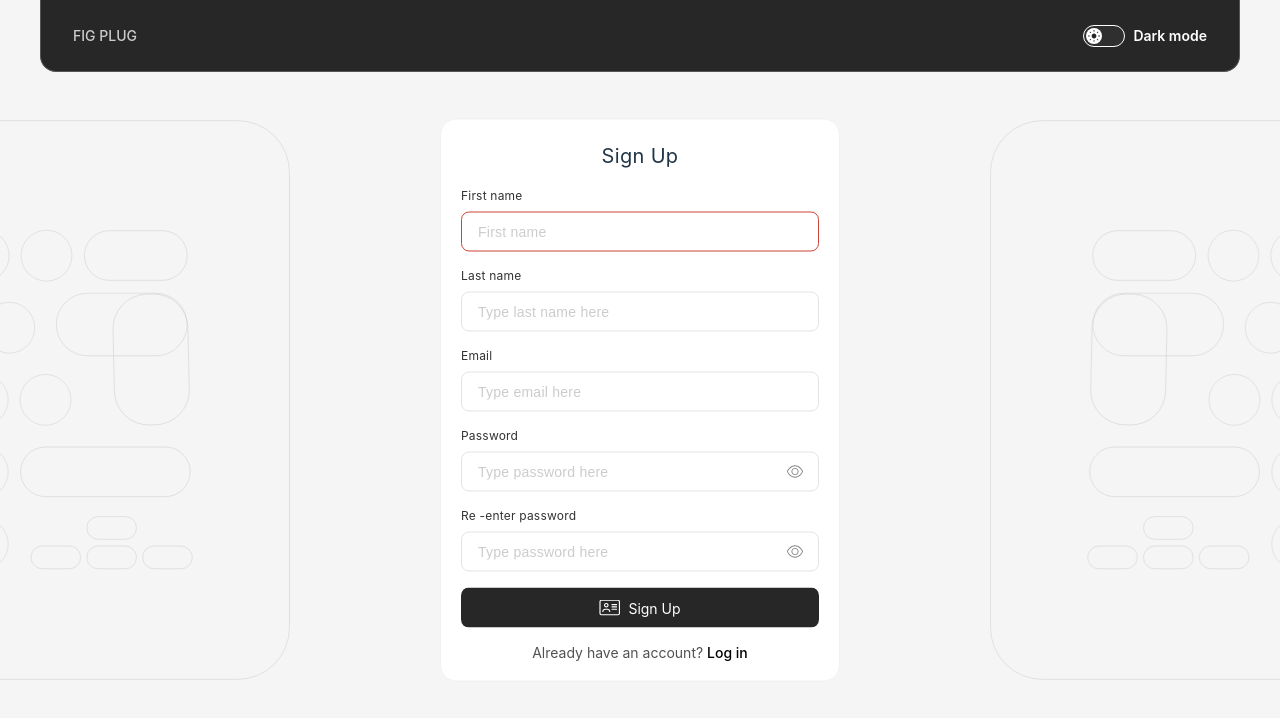
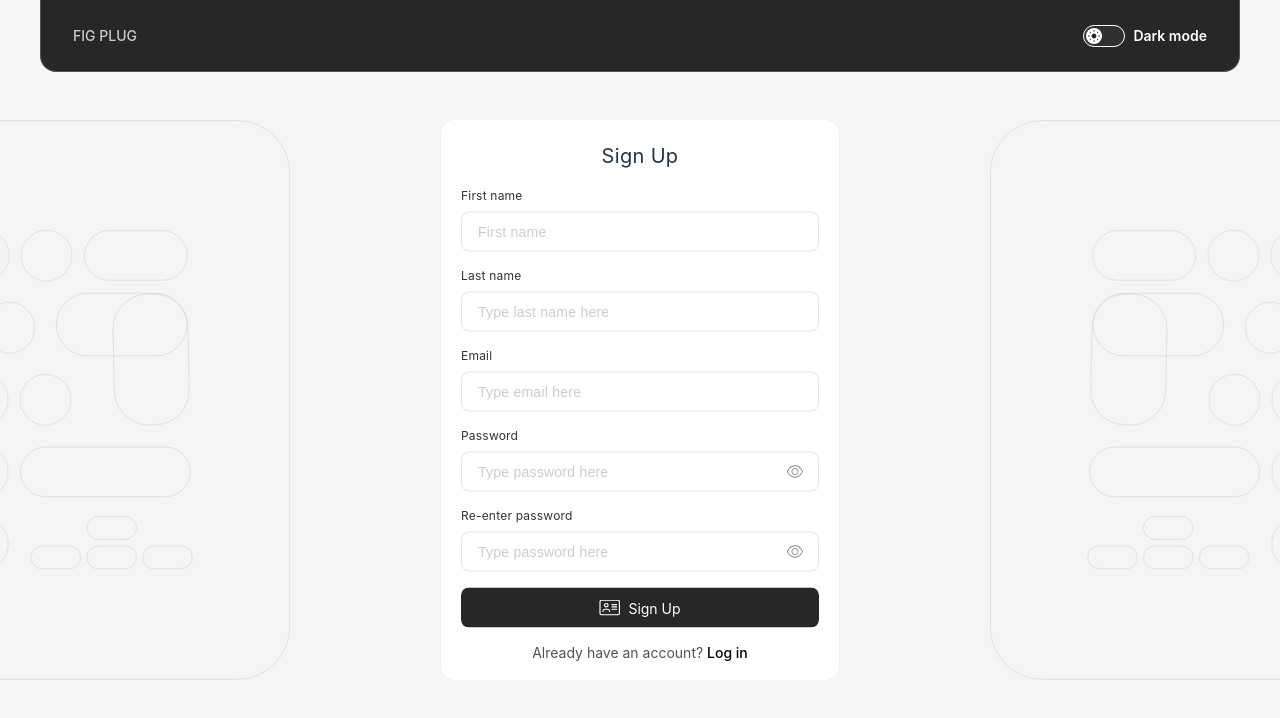
Before and after one commit to victorgbaye/Fig-jam, a React (Vite) app: page /signup in a window 1280 px wide. Shown: the top 718 px of the page. Built offline with nearby package versions, Linux system fonts and the light colour scheme.

Commit message:
auth form validation

```diff
--- a/src/components/UI/input/Input.jsx
+++ b/src/components/UI/input/Input.jsx
@@ -6,12 +6,13 @@ import eye from '../../../assets/eye.svg'
 import eyeSlash from '../../../assets/eyeslash.svg'; // Adjust the path as needed
 
 import { Link } from 'react-router-dom';
-const Input = ({ label, type, placeholder, value, onChange, style, name, hasError }) => {
+const Input = ({ label, type, placeholder, value, onChange, style, name, hasError, error }) => {
   const { theme } = useGlobalContext();
 
   return (
     <div className={`${styles.Input} ${styles[theme]}`}>
       <label>{label}</label>
+      <div style={{width:'100%', display:'flex', flexDirection:'column', alignItems:'flex-start'}}>
       <input
         type={type}
         placeholder={placeholder}
@@ -21,6 +22,9 @@ const Input = ({ label, type, placeholder, value, onChange, style, name, hasErro
         style={style}
         name={name}
       />
+      {/* <p className={styles.ErrorText}>{error && error}</p> */}
+      {error && <p className={styles.ErrorText}>{error}</p>}
+      </div>
     </div>
   );
 };
@@ -31,15 +35,16 @@ Input.propTypes = {
   type: PropTypes.string.isRequired,
   placeholder: PropTypes.string,
   value: PropTypes.oneOfType([PropTypes.string, PropTypes.number]),
-  onChange: PropTypes.func,
+  onChange: PropTypes.func.isRequired,
   style: PropTypes.object,
   hasError: PropTypes.bool, // Add this prop type
+  error: PropTypes.string // Add this prop type for error text
 };
 
 Input.defaultProps = {
   hasError: false, // Default to false if not provided
+  error: '' // Default to empty string if not provided
 };
-
 
 export const AccountInput = ({label, style, readOnly, name, value, onChange,placeholder}) =>{
   const {theme} = useGlobalContext()
@@ -102,7 +107,7 @@ AccountInput.propTypes = {
 
 
 
-export const PasswordInput = ({ label, placeholder, value, onChange, style, name, showForgotPasswordLink }) => {
+  export const PasswordInput = ({ label, placeholder, value, onChange, style, name, showForgotPasswordLink, error }) => {
     const { theme } = useGlobalContext();
     const [isPasswordVisible, setIsPasswordVisible] = useState(false);
 
@@ -120,13 +125,14 @@ export const PasswordInput = ({ label, placeholder, value, onChange, style, name
             </Link>
           )}
         </div>
+        <div style={{width:'100%', display:'flex', flexDirection:'column', alignItems:'flex-start'}}>
           <div style={{ width: '100%', position: 'relative' }}>
             <input
               type={isPasswordVisible ? 'text' : 'password'}
               placeholder={placeholder}
               value={value}
               onChange={onChange}
-          className={`${styles.DefaultInputStyles} ${styles[theme]}`}
+              className={`${styles.DefaultInputStyles} ${styles[theme]} ${error ? styles.Error : ''}`}
               style={style}
               name={name}
             />
@@ -136,6 +142,8 @@ export const PasswordInput = ({ label, placeholder, value, onChange, style, name
               onClick={togglePasswordVisibility}
               alt={isPasswordVisible ? "Hide password" : "Show password"}
             />
+          </div>
+        {error && <p className={styles.ErrorText}>{error}</p>}
         </div>
       </div>
     );
@@ -148,13 +156,14 @@ PasswordInput.propTypes = {
     value: PropTypes.oneOfType([PropTypes.string, PropTypes.number]),
     onChange: PropTypes.func.isRequired,
     style: PropTypes.object,
-  showForgotPasswordLink: PropTypes.bool, // Add this prop type
+    showForgotPasswordLink: PropTypes.bool,
+    error: PropTypes.string, // Add this prop type for error text
   };
 
   PasswordInput.defaultProps = {
     showForgotPasswordLink: false, // Default value is false to hide the link by default
+    error: '', // Default value for error is an empty string
   };
 
 
-
 export default Input
--- a/src/components/UI/input/Input.module.scss
+++ b/src/components/UI/input/Input.module.scss
@@ -13,6 +13,15 @@
         label{
             color: var(--Neutral-TextPrimary, #333);
             /* Caption/Caption Regular */
+            // font-family: Inter;
+            font-size: 12px;
+            font-style: normal;
+            font-weight: 400;
+            line-height: 16px; /* 133.333% */
+            letter-spacing: 0.204px;
+        }
+        .ErrorText{
+            color: var(--Alert-Text, #943126);
             // font-family: Inter;
             font-size: 12px;
             font-style: normal;
@@ -61,6 +70,7 @@
 
     }
 }
+
 .textAreaStyle{
     outline: none;
     padding: 8px 16px;
--- a/src/pages/Auth/Login/Login.jsx
+++ b/src/pages/Auth/Login/Login.jsx
@@ -1,100 +1,113 @@
-import { Link, useNavigate } from "react-router-dom"
-import Button from "../../../components/UI/button/Button"
-import Input, { PasswordInput } from "../../../components/UI/input/Input"
-import { useGlobalContext } from "../../../context"
-import styles from './Login.module.scss'
-import { useState, useEffect } from 'react'
-import { useDispatch, useSelector } from "react-redux"
-import { loginUser } from "../../../features/user/userSlice"
-// import bgdesign from '../../../assets/bgdesign.svg'
-import bgdesignleft from '../../../assets/bgdesignleft.svg'
-import bgdesignleftdark from '../../../assets/bgdesignleftdark.svg'
-import LogoutIcon from '../../../assets/LogoutIcon.svg'
-import logindark from '../../../assets/logindark.svg'
-import Navigation from "../../../components/compound/Navigation/Navigation"
+import { Link, useNavigate } from "react-router-dom";
+import Button from "../../../components/UI/button/Button";
+import Input, { PasswordInput } from "../../../components/UI/input/Input";
+import { useGlobalContext } from "../../../context";
+import styles from './Login.module.scss';
+import { useState, useEffect } from 'react';
+import { useDispatch, useSelector } from "react-redux";
+import { loginUser } from "../../../features/user/userSlice";
+import bgdesignleft from '../../../assets/bgdesignleft.svg';
+import bgdesignleftdark from '../../../assets/bgdesignleftdark.svg';
+import LogoutIcon from '../../../assets/LogoutIcon.svg';
+import logindark from '../../../assets/logindark.svg';
+import Navigation from "../../../components/compound/Navigation/Navigation";
 
 const initialState = {
-  email:'',
-  password:''
-}
+  email: '',
+  password: ''
+};
+
 const Login = () => {
-  const {theme} = useGlobalContext()
+  const { theme } = useGlobalContext();
   const [loginValues, setLoginValues] = useState(initialState);
-  const {user, isLoading} = useSelector(store =>store.user)
-  const dispatch = useDispatch()
+  const [errors, setErrors] = useState({});
+  const { user, isLoading } = useSelector(store => store.user);
+  const dispatch = useDispatch();
   const navigate = useNavigate();
 
   const handleChange = (e) => {
-    const name = e.target.name
-    const value = e.target.value
-    setLoginValues({...loginValues, [name]:value})
-  }
+    const { name, value } = e.target;
+    setLoginValues({ ...loginValues, [name]: value });
+  };
+
+  const validate = () => {
+    const newErrors = {};
+    if (!loginValues.email) newErrors.email = 'Email is required';
+    if (!loginValues.password) newErrors.password = 'Password is required';
+    return newErrors;
+  };
+
   const onSubmit = (e) => {
-    e.preventDefault()
-    const { email, password} = loginValues
-    if(!email || !password){
-      console.log('please fill all fields');
-    }
-    dispatch(loginUser({email: email, password: password}))
-
+    e.preventDefault();
+    const validationErrors = validate();
+    if (Object.keys(validationErrors).length > 0) {
+      setErrors(validationErrors);
+      return;
     }
 
+    const { email, password } = loginValues;
+    dispatch(loginUser({ email, password }));
+  };
+
   useEffect(() => {
-    if(user){
-      setTimeout(()=>{
-        navigate('/')
-      }, 2000)
+    if (user) {
+      setTimeout(() => {
+        navigate('/');
+      }, 2000);
     }
+  }, [navigate, user]);
 
-  }, [navigate, user])
   return (
-    <div style={{background:theme, height:'90vh'}}>
-      <Navigation/>
+    <div style={{ background: theme, height: '90vh' }}>
+      <Navigation />
       <div className={`${styles[theme]}`}>
-      <img src={theme === 'dark' ? bgdesignleftdark : bgdesignleft} style={{position: 'fixed', top: '50%', left: 0, transform: 'translateY(-50%)', height:'70%'}}/>
+        <img src={theme === 'dark' ? bgdesignleftdark : bgdesignleft} style={{ position: 'fixed', top: '50%', left: 0, transform: 'translateY(-50%)', height: '70%' }} />
         <div className={`${styles.LoginContainer} ${styles[theme]}`}>
-
           <h4>Log in</h4>
           <form onSubmit={onSubmit} className={styles.LoginInputContainer}>
             <Input
               label='Email'
               type="email"
               placeholder='Type email here'
-            style={{height:'48px'}}
+              style={{ height: '48px' }}
               value={loginValues.email}
               onChange={handleChange}
               name='email'
+              hasError={!!errors.email}
+              error={errors.email}
             />
             <PasswordInput
               label='Password'
               placeholder="Type password here"
-            style={{height:'48px'}}
+              style={{ height: '48px' }}
               value={loginValues.password}
               onChange={handleChange}
               name='password'
               showForgotPasswordLink
+              hasError={!!errors.password}
+              error={errors.password}
             />
             <Button
               label={isLoading ? (
-                <div style={{display:'flex',alignItems:'center', gap:'8px', justifyContent:'center'}}>
+                <div style={{ display: 'flex', alignItems: 'center', gap: '8px', justifyContent: 'center' }}>
                   <img src={theme === 'dark' ? logindark : LogoutIcon} alt="Log In" /> Logging In...
                 </div>
               ) : (
-                <div style={{display:'flex',alignItems:'center', gap:'8px', justifyContent:'center'}}>
+                <div style={{ display: 'flex', alignItems: 'center', gap: '8px', justifyContent: 'center' }}>
                   <img src={theme === 'dark' ? logindark : LogoutIcon} alt="Log In" /> Log In
                 </div>
               )}
-              style={{ height: '40px', background: theme == 'dark' ? '#FFF': isLoading && 'grey' , color: theme == 'dark' ? '#222' : ''}}
+              style={{ height: '40px', background: theme === 'dark' ? '#FFF' : isLoading && 'grey', color: theme === 'dark' ? '#222' : '' }}
               type="submit"
               disabled={isLoading}
             />
           </form>
-        <p>Dont have an account? <Link to='/signup'><span>Sign Up</span></Link></p>
+          <p>{`Don't have an account? `}<Link to='/signup'><span>Sign Up</span></Link></p>
         </div>
-      <img src={theme === 'dark' ? bgdesignleftdark : bgdesignleft} style={{position: 'fixed', top: '50%', right: 0, transform: 'translateY(-50%) scaleX(-1)' , height:'70%'}}/>
+        <img src={theme === 'dark' ? bgdesignleftdark : bgdesignleft} style={{ position: 'fixed', top: '50%', right: 0, transform: 'translateY(-50%) scaleX(-1)', height: '70%' }} />
       </div>
     </div>
-  )
-}
+  );
+};
 
-export default Login
+export default Login;
--- a/src/pages/Auth/Signup/Signup.jsx
+++ b/src/pages/Auth/Signup/Signup.jsx
@@ -1,136 +1,152 @@
-import { Link, useNavigate } from "react-router-dom"
-import Button from "../../../components/UI/button/Button"
-import Input, { PasswordInput } from "../../../components/UI/input/Input"
-import styles from './Signup.module.scss'
-import { useGlobalContext } from "../../../context"
-import { useState, useEffect } from 'react'
-import { useDispatch, useSelector } from "react-redux"
-// import { store } from "../../../store"
-import { registerUser } from "../../../features/user/userSlice"
-import SignupIcon from '../../../assets/SignupIcon.svg'
-import signupdark from '../../../assets/signupdark.svg'
-// import bgdesign from '../../../assets/bgdesign.svg'
-// import bgdesigndark from '../../../assets/bgdesigndark.svg'
-import bgdesignleft from '../../../assets/bgdesignleft.svg'
-import bgdesignleftdark from '../../../assets/bgdesignleftdark.svg'
-import Navigation from "../../../components/compound/Navigation/Navigation"
-
+import { Link, useNavigate } from "react-router-dom";
+import Button from "../../../components/UI/button/Button";
+import Input, { PasswordInput } from "../../../components/UI/input/Input";
+import styles from './Signup.module.scss';
+import { useGlobalContext } from "../../../context";
+import { useState, useEffect } from 'react';
+import { useDispatch, useSelector } from "react-redux";
+import { registerUser } from "../../../features/user/userSlice";
+import SignupIcon from '../../../assets/SignupIcon.svg';
+import signupdark from '../../../assets/signupdark.svg';
+import bgdesignleft from '../../../assets/bgdesignleft.svg';
+import bgdesignleftdark from '../../../assets/bgdesignleftdark.svg';
+import Navigation from "../../../components/compound/Navigation/Navigation";
 
 const initialState = {
   firstname: '',
-  lastname:'',
-  email:'',
-  password:''
-}
+  lastname: '',
+  email: '',
+  password: '',
+  confirmPassword: ''
+};
+
 const Signup = () => {
-  // const [isButtonDisabled] = useState(false);
-  const {theme} = useGlobalContext()
+  const { theme } = useGlobalContext();
   const [signupValues, setSignupValues] = useState(initialState);
+  const [errors, setErrors] = useState({});
+  const { user, isLoading } = useSelector(store => store.user);
+  const dispatch = useDispatch();
+  const navigate = useNavigate();
 
-  const {user, isLoading} = useSelector(store =>store.user)
-  const dispatch = useDispatch()
-  const navigate = useNavigate();
   const handleChange = (e) => {
-    const name = e.target.name
-    const value = e.target.value
-    setSignupValues({...signupValues, [name]:value})
-  }
+    const { name, value } = e.target;
+    setSignupValues({ ...signupValues, [name]: value });
+  };
+
+  const validate = () => {
+    const newErrors = {};
+    if (!signupValues.firstname) newErrors.firstname = 'First name is required';
+    if (!signupValues.lastname) newErrors.lastname = 'Last name is required';
+    if (!signupValues.email) newErrors.email = 'Email is required';
+    if (!signupValues.password) newErrors.password = 'Password is required';
+    if (signupValues.password !== signupValues.confirmPassword) newErrors.confirmPassword = 'Passwords do not match';
+    return newErrors;
+  };
+
   const onSubmit = (e) => {
-    e.preventDefault()
-    const {firstname, lastname, email, password} = signupValues
-    if(!firstname || !lastname || !email || !password){
-      console.log('please fill all fields');
-    }
-    dispatch(registerUser({firstname: firstname, lastname: lastname, email: email, password: password}))
-
-
-  }
-  useEffect(() => {
-    if(user){
-      setTimeout(()=>{
-        navigate('/')
-      }, 2000)
+    e.preventDefault();
+    const validationErrors = validate();
+    if (Object.keys(validationErrors).length > 0) {
+      setErrors(validationErrors);
+      return;
     }
 
-  }, [navigate, user])
+    const { firstname, lastname, email, password } = signupValues;
+    dispatch(registerUser({ firstname, lastname, email, password }));
+  };
+
+  useEffect(() => {
+    if (user) {
+      setTimeout(() => {
+        navigate('/');
+      }, 2000);
+    }
+  }, [navigate, user]);
 
   return (
-    <div style={{background:theme, height:'100vh', maxHeight:'90vh'}}>
-      <Navigation/>
+    <div style={{ background: theme, height: '100vh', maxHeight: '90vh' }}>
+      <Navigation />
       <div className={`${styles[theme]}`}>
-      <img src={theme === 'dark' ? bgdesignleftdark : bgdesignleft} style={{position: 'fixed', top: '50%', left: 0, transform: 'translateY(-50%)', height:'70%'}}/>
-      <div className={styles.SignupContainer} >
+        <img src={theme === 'dark' ? bgdesignleftdark : bgdesignleft} style={{ position: 'fixed', top: '50%', left: 0, transform: 'translateY(-50%)', height: '70%' }} />
+        <div className={styles.SignupContainer}>
           <h4>Sign Up</h4>
           <form onSubmit={onSubmit} className={styles.SignupInputContainer}>
             <Input
               label="First name"
-              type="string"
+              type="text"
               placeholder='First name'
-              style={{height:'48px'}}
+              style={{ height: '48px' }}
               value={signupValues.firstname}
               onChange={handleChange}
               name='firstname'
-              hasError
+              hasError={!!errors.firstname}
+              error={errors.firstname}
             />
             <Input
               label="Last name"
-              type="string"
+              type="text"
               placeholder='Type last name here'
-              style={{height:'48px'}}
+              style={{ height: '48px' }}
               value={signupValues.lastname}
               onChange={handleChange}
               name='lastname'
+              hasError={!!errors.lastname}
+              error={errors.lastname}
             />
             <Input
               label="Email"
               type="email"
               placeholder='Type email here'
-              style={{height:'48px'}}
+              style={{ height: '48px' }}
               value={signupValues.email}
               onChange={handleChange}
               name='email'
+              hasError={!!errors.email}
+              error={errors.email}
             />
             <PasswordInput
               label="Password"
               type="password"
               placeholder="Type password here"
-              style={{height:'48px'}}
+              style={{ height: '48px' }}
               value={signupValues.password}
               onChange={handleChange}
               name='password'
+              hasError={!!errors.password}
+              error={errors.password}
             />
             <PasswordInput
-              label="Re -enter password"
+              label="Re-enter password"
               type="password"
               placeholder="Type password here"
-              style={{height:'48px'}}
-              value={signupValues.password}
+              style={{ height: '48px' }}
+              value={signupValues.confirmPassword}
               onChange={handleChange}
-              name='password'
-
+              name='confirmPassword'
+              hasError={!!errors.confirmPassword}
+              error={errors.confirmPassword}
             />
             <Button
               label={isLoading ? (
-                <div style={{display:'flex',alignItems:'center', gap:'8px', justifyContent:'center'}}>
+                <div style={{ display: 'flex', alignItems: 'center', gap: '8px', justifyContent: 'center' }}>
                   <img src={theme === 'dark' ? signupdark : SignupIcon} alt="Sign Up" /> Signing up...
                 </div>
               ) : (
-                <div style={{display:'flex',alignItems:'center', gap:'8px', justifyContent:'center'}}>
+                <div style={{ display: 'flex', alignItems: 'center', gap: '8px', justifyContent: 'center' }}>
                   <img src={theme === 'dark' ? signupdark : SignupIcon} alt="Sign Up" /> Sign Up
                 </div>
               )}
-              style={{ height: '40px', background: theme == 'dark' ? '#FFF': isLoading && 'grey' , color: theme == 'dark' ? '#222' : '' }}
+              style={{ height: '40px', background: theme === 'dark' ? '#FFF' : isLoading && 'grey', color: theme === 'dark' ? '#222' : '' }}
               type="submit"
               disabled={isLoading}
             />
           </form>
           <p>Already have an account? <Link to='/login'><span>Log in</span></Link></p>
-
         </div>
-      <img src={theme === 'dark' ? bgdesignleftdark : bgdesignleft} style={{position: 'fixed', top: '50%', right: 0, transform: 'translateY(-50%) scaleX(-1)', height:'70%' }}/>
+        <img src={theme === 'dark' ? bgdesignleftdark : bgdesignleft} style={{ position: 'fixed', top: '50%', right: 0, transform: 'translateY(-50%) scaleX(-1)', height: '70%' }} />
       </div>
     </div>
-  )
-}
+  );
+};
 
-export default Signup
+export default Signup;
```
Lines whose indentation alone changed are shown as unchanged.
